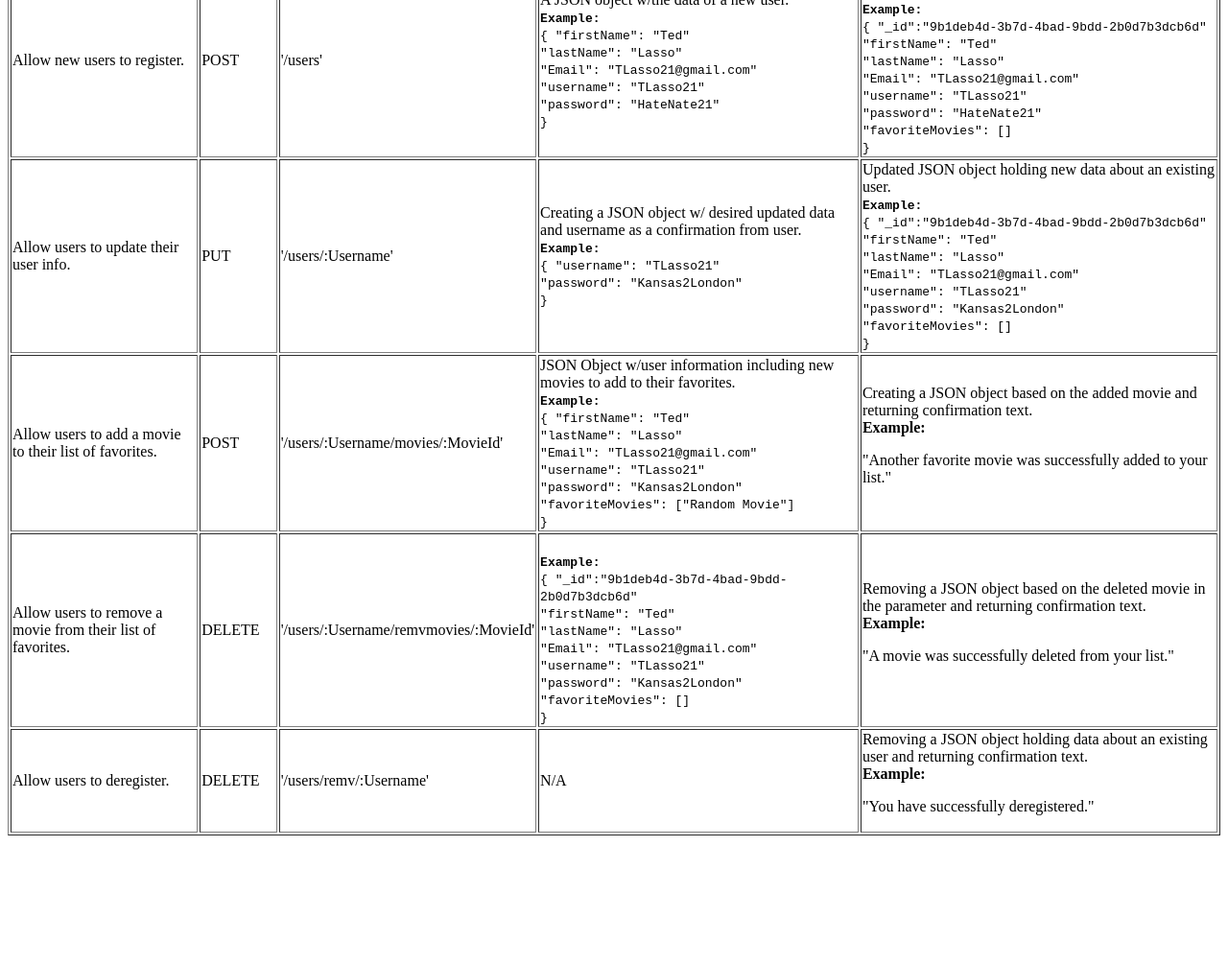
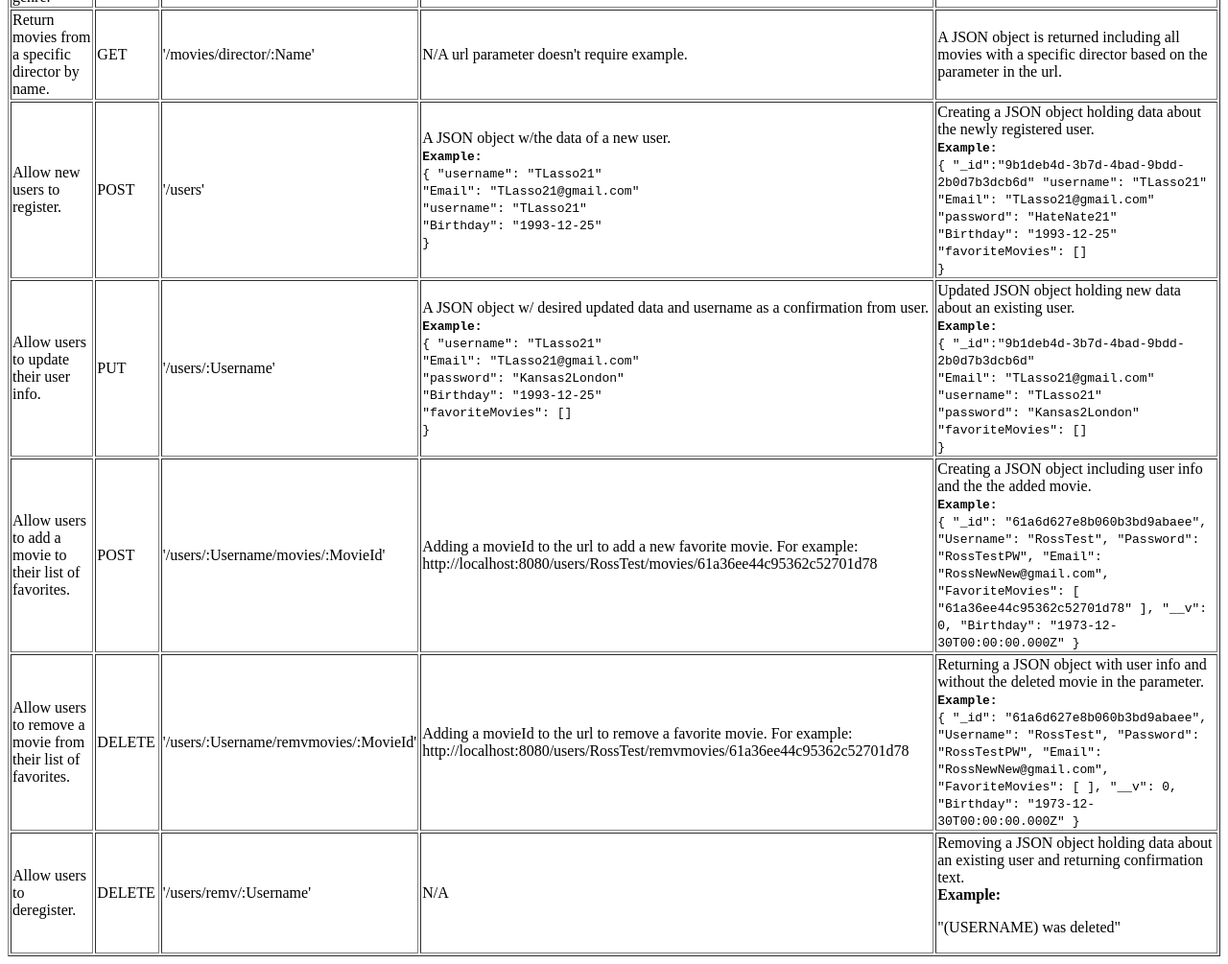
Before and after one commit to RHBusch/movie_api, a website: page public/documentation.html in a window 1280 px wide. Shown: the part 383-1388 px from the top of the page at 96% size. Before the commit the page ends 1262 px from the top, so only its background shows below. Drawn offline with Linux system fonts and the light colour scheme.

Commit message:
Updating documentation endpoints and examples

```diff
--- a/public/documentation.html
+++ b/public/documentation.html
@@ -64,11 +64,10 @@
             <code><strong>Example:</strong>
               <br>
               {
-                "firstName": "Ted"<br>
-                "lastName": "Lasso"<br>
+                "username": "TLasso21" <br>
                 "Email": "TLasso21@gmail.com" <br>
                 "username": "TLasso21" <br>
-                "password": "HateNate21"<br>
+                "Birthday": "1993-12-25"<br>
               }
             </code>
         </td>
@@ -78,11 +77,10 @@
               <br>
               {
                 "_id":"9b1deb4d-3b7d-4bad-9bdd-2b0d7b3dcb6d" <!-- Called by uuid module and created for each user automatically in response-->
-                "firstName": "Ted"<br>
-                "lastName": "Lasso"<br>
+                "username": "TLasso21" <br>
                 "Email": "TLasso21@gmail.com" <br>
-                "username": "TLasso21" <br>
                 "password": "HateNate21"<br>
+                "Birthday": "1993-12-25"<br>
                 "favoriteMovies": []<br> <!-- Empty array because no favorite movies have been defined yet-->
               }
             </code>
@@ -93,13 +91,16 @@
         <td>Allow users to update their user info.</td>
         <td>PUT</td>
         <td>'/users/:Username'</td>
-        <td>Creating a JSON object w/ desired updated data and username as a confirmation from user.
+        <td> A JSON object w/ desired updated data and username as a confirmation from user.
           <br>
           <code><strong>Example:</strong>
             <br>
             {
               "username": "TLasso21" <br>
+              "Email": "TLasso21@gmail.com" <br>
               "password": "Kansas2London"<br>
+              "Birthday": "1993-12-25"<br>
+              "favoriteMovies": []<br>
             }
           </code>
         </td>
@@ -109,8 +110,6 @@
           <br>
           {
             "_id":"9b1deb4d-3b7d-4bad-9bdd-2b0d7b3dcb6d" <br>
-            "firstName": "Ted"<br>
-            "lastName": "Lasso"<br>
             "Email": "TLasso21@gmail.com" <br>
             "username": "TLasso21" <br>
             "password": "Kansas2London"<br>
@@ -124,25 +123,25 @@
         <td>Allow users to add a movie to their list of favorites.</td>
         <td>POST</td>
         <td>'/users/:Username/movies/:MovieId'</td>
-        <td>JSON Object w/user information including new movies to add to their favorites.
+        <td>Adding a movieId to the url to add a new favorite movie. For example:
+          http://localhost:8080/users/RossTest/movies/61a36ee44c95362c52701d78
+        </td>
+        <td>Creating a JSON object including user info and the the added movie.
             <br>
             <code><strong>Example:</strong>
             <br>
             {
-              "firstName": "Ted"<br>
-              "lastName": "Lasso"<br>
-              "Email": "TLasso21@gmail.com" <br>
-              "username": "TLasso21" <br>
-              "password": "Kansas2London"<br>
-              "favoriteMovies": ["Random Movie"]<br>
+              "_id": "61a6d627e8b060b3bd9abaee",
+              "Username": "RossTest",
+              "Password": "RossTestPW",
+              "Email": "RossNewNew@gmail.com",
+              "FavoriteMovies": [
+                  "61a36ee44c95362c52701d78"
+              ],
+              "__v": 0,
+              "Birthday": "1973-12-30T00:00:00.000Z"
           }
             </code>
-        </td>
-        <td>Creating a JSON object based on the added movie and returning confirmation text.
-            <br>
-            <strong>Example:</strong>
-            <br>
-            <p> "Another favorite movie was successfully added to your list."</p>
           </td>
          </tr>
 
@@ -150,25 +149,22 @@
         <td>Allow users to remove a movie from their list of favorites.</td>
         <td>DELETE</td>
         <td>'/users/:Username/remvmovies/:MovieId'</td>
-        <td>
+        <td> Adding a movieId to the url to remove a favorite movie. For example:
+          http://localhost:8080/users/RossTest/remvmovies/61a36ee44c95362c52701d78 </td>
+        <td>Returning a JSON object with user info and without the deleted movie in the parameter.
           <br>
           <code><strong>Example:</strong>
             <br>
             {
-            "_id":"9b1deb4d-3b7d-4bad-9bdd-2b0d7b3dcb6d" <br>
-            "firstName": "Ted"<br>
-            "lastName": "Lasso"<br>
-            "Email": "TLasso21@gmail.com" <br>
-            "username": "TLasso21" <br>
-            "password": "Kansas2London"<br>
-            "favoriteMovies": []<br>
+              "_id": "61a6d627e8b060b3bd9abaee",
+              "Username": "RossTest",
+              "Password": "RossTestPW",
+              "Email": "RossNewNew@gmail.com",
+              "FavoriteMovies": [ ],
+              "__v": 0,
+              "Birthday": "1973-12-30T00:00:00.000Z"
           }
-        </td>
-        <td>Removing a JSON object based on the deleted movie in the parameter and returning confirmation text.
-          <br>
-            <strong>Example:</strong>
-            <br>
-            <p> "A movie was successfully deleted from your list."</p>
+            </code>
           </td>
          </tr>
 
@@ -181,7 +177,7 @@
           <br>
             <strong>Example:</strong>
             <br>
-            <p> "You have successfully deregistered."</p>
+            <p> "(USERNAME) was deleted"</p>
         </td>
       </tr>
     </tbody>
```
Lines whose indentation alone changed are shown as unchanged.
